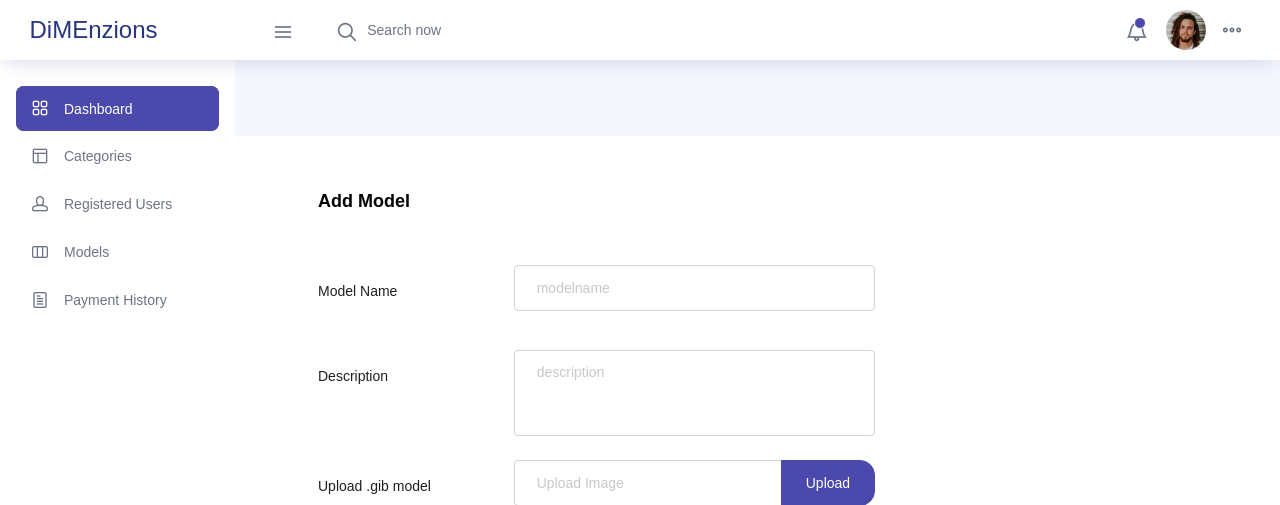
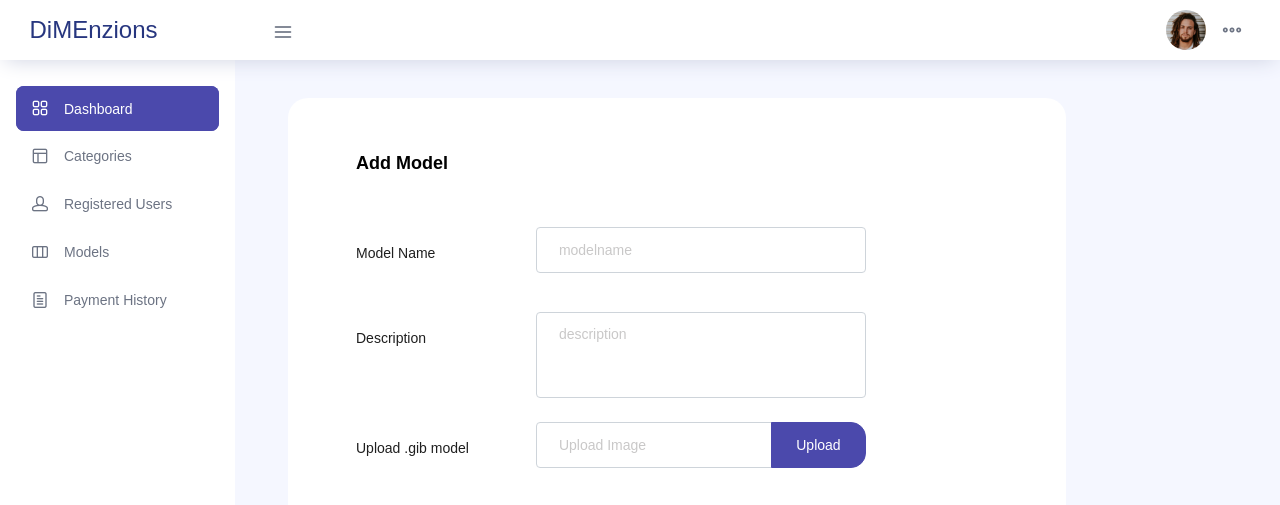
Before and after one commit to nirmalgeothomas/Dimenzions, a Django app: page /app/ in a window 1280 px wide. Shown: the top 505 px of the page. Run offline with Django 3.2, Linux system fonts and the light colour scheme; style sheets or scripts are compiled from the project's sources; some libraries are stand-ins or nearby versions; some web fonts are replaced.

Commit message:
Update base.html

```diff
--- a/templates/base.html
+++ b/templates/base.html
@@ -72,28 +72,7 @@
           >
             <span class="icon-menu"></span>
           </button>
-          <ul class="navbar-nav mr-lg-2">
-            <li class="nav-item nav-search d-none d-lg-block">
-              <div class="input-group">
-                <div
-                  class="input-group-prepend hover-cursor"
-                  id="navbar-search-icon"
-                >
-                  <span class="input-group-text" id="search">
-                    <i class="icon-search"></i>
-                  </span>
-                </div>
-                <input
-                  type="text"
-                  class="form-control"
-                  id="navbar-search-input"
-                  placeholder="Search now"
-                  aria-label="search"
-                  aria-describedby="search"
-                />
-              </div>
-            </li>
-          </ul>
+
           <ul class="navbar-nav navbar-nav-right">
             <li class="nav-item dropdown">
               <a
@@ -102,8 +81,6 @@
                 href="#"
                 data-toggle="dropdown"
               >
-                <i class="icon-bell mx-0"></i>
-                <span class="count"></span>
               </a>
               <div
                 class="dropdown-menu dropdown-menu-right navbar-dropdown preview-list"
@@ -490,10 +467,9 @@
         </nav>
         <!-- partial -->
         <div class="main-panel">
-          <div class="content-wrapper"></div>
+          <div class="content-wrapper">{% block content %} {% endblock %}</div>
           <!-- content-wrapper ends -->
 
-          {% block content %} {% endblock %}
           <!-- partial:partials/_footer.html -->
 
           <!-- partial -->
```
